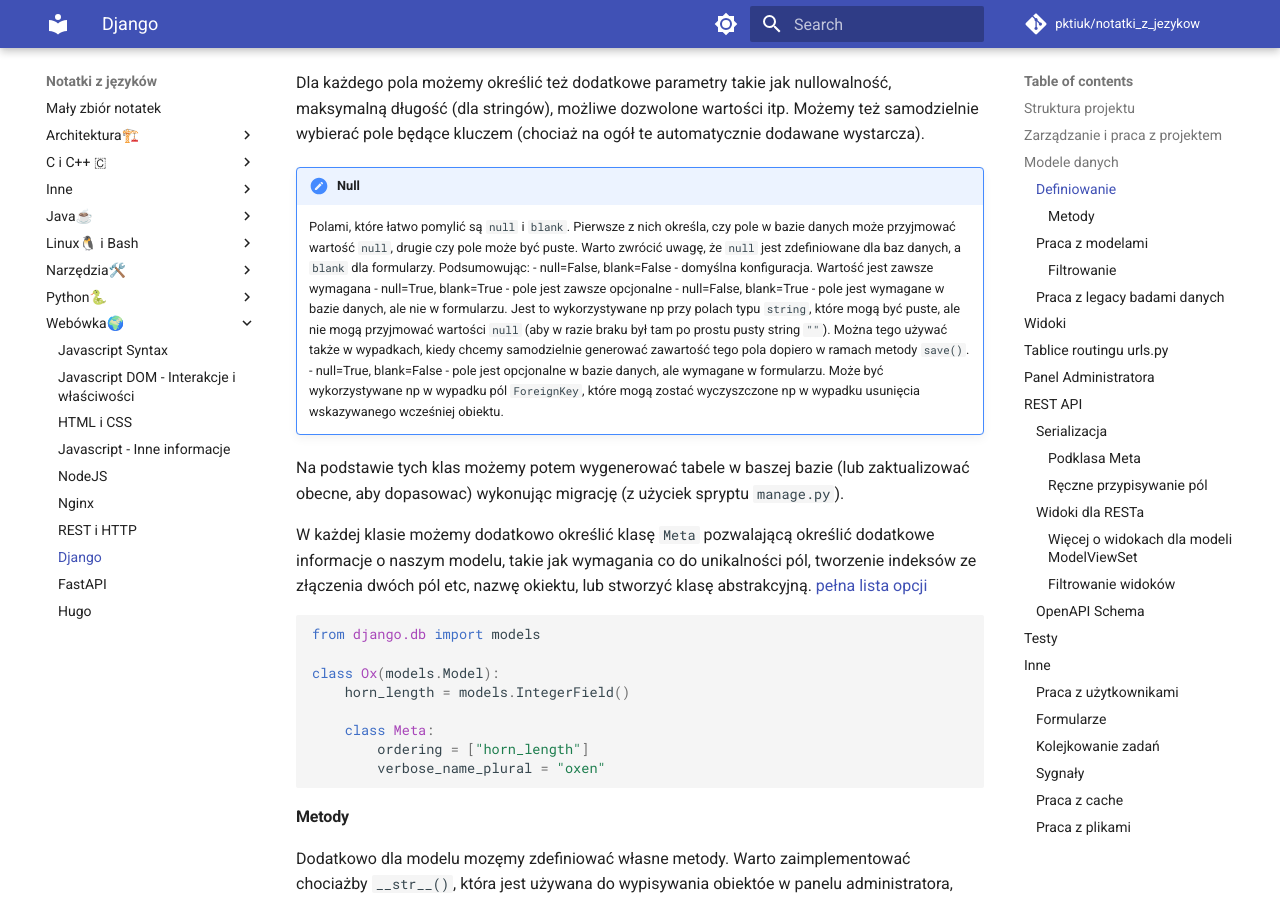
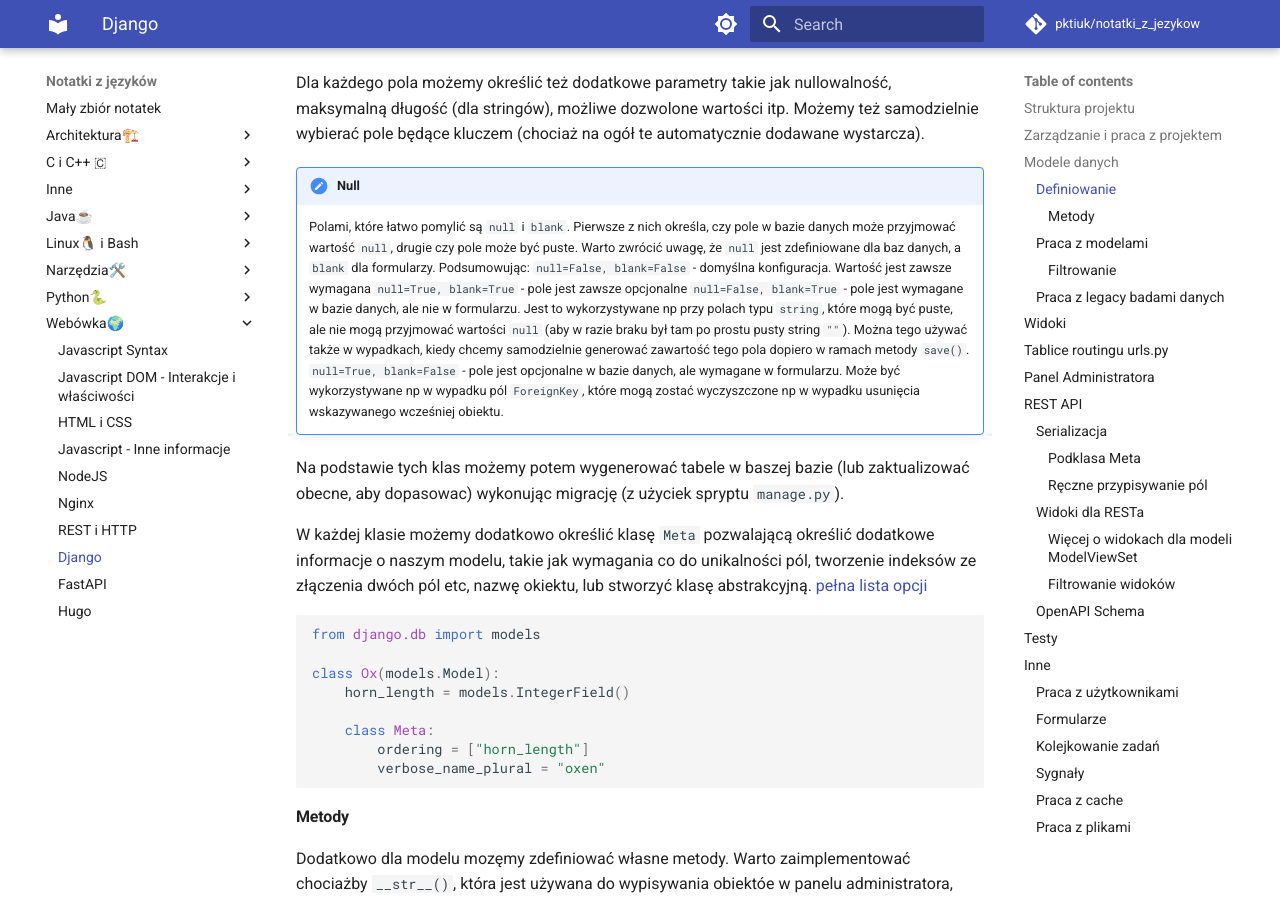
Before and after one commit to pktiuk/notatki_z_jezykow, an MkDocs documentation site: the page built from docs/Webówka🌍/9_django.md, in a window 1280 px wide and 900 px high, scrolled down 2808 px. Built offline with MkDocs 1.6.1 and Material for MkDocs 9.7.7, drawn with Linux system fonts in a browser that asks for light colours; comment, search, counter and statistics services are not loaded.

Commit message:
Update formatowania

```diff
--- a/docs/Webówka🌍/9_django.md
+++ b/docs/Webówka🌍/9_django.md
@@ -101,10 +101,10 @@
 !!! null i blank
 
     Polami, które łatwo pomylić są `null` i `blank`. Pierwsze z nich określa, czy pole w bazie danych może przyjmować wartość `null`, drugie czy pole może być puste. Warto zwrócić uwagę, że `null` jest zdefiniowane dla baz danych, a `blank` dla formularzy. Podsumowując:
-    - null=False, blank=False - domyślna konfiguracja. Wartość jest zawsze wymagana
-    - null=True, blank=True - pole jest zawsze opcjonalne
-    - null=False, blank=True - pole jest wymagane w bazie danych, ale nie w formularzu. Jest to wykorzystywane np przy polach typu `string`, które mogą być puste, ale nie mogą przyjmować wartości `null` (aby w razie braku był tam po prostu pusty string `""`). Można tego używać także w wypadkach, kiedy chcemy samodzielnie generować zawartość tego pola dopiero w ramach metody `save()`.
-    - null=True, blank=False - pole jest opcjonalne w bazie danych, ale wymagane w formularzu. Może być wykorzystywane np w wypadku pól `ForeignKey`, które mogą zostać wyczyszczone np w wypadku usunięcia wskazywanego wcześniej obiektu.
+    `null=False, blank=False` - domyślna konfiguracja. Wartość jest zawsze wymagana
+    `null=True, blank=True` - pole jest zawsze opcjonalne
+    `null=False, blank=True` - pole jest wymagane w bazie danych, ale nie w formularzu. Jest to wykorzystywane np przy polach typu `string`, które mogą być puste, ale nie mogą przyjmować wartości `null` (aby w razie braku był tam po prostu pusty string `""`). Można tego używać także w wypadkach, kiedy chcemy samodzielnie generować zawartość tego pola dopiero w ramach metody `save()`.
+    `null=True, blank=False` - pole jest opcjonalne w bazie danych, ale wymagane w formularzu. Może być wykorzystywane np w wypadku pól `ForeignKey`, które mogą zostać wyczyszczone np w wypadku usunięcia wskazywanego wcześniej obiektu.
 
 Na podstawie tych klas możemy potem wygenerować tabele w baszej bazie (lub zaktualizować obecne, aby dopasowac) wykonując migrację (z użyciek spryptu `manage.py`).
 
```
